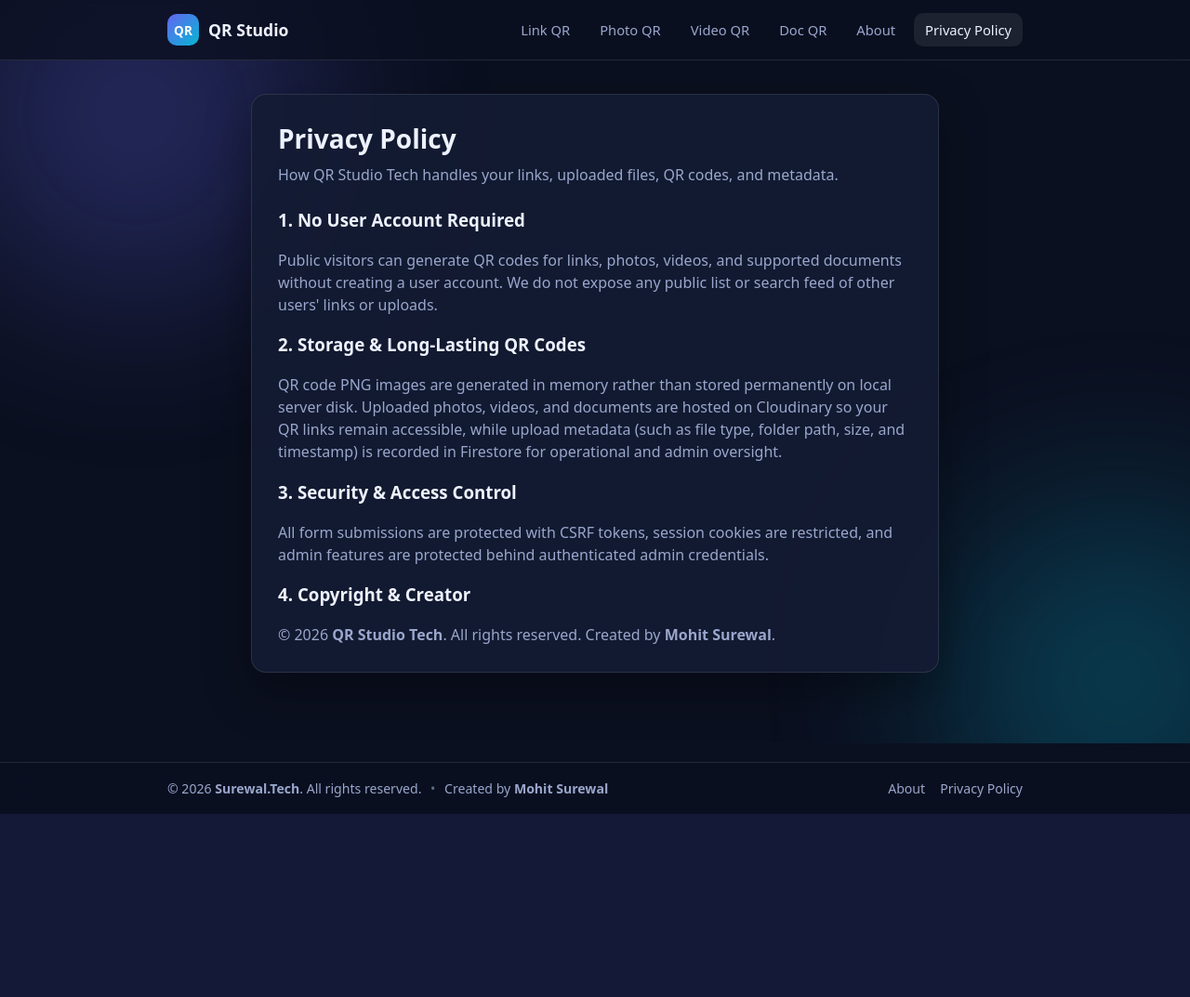
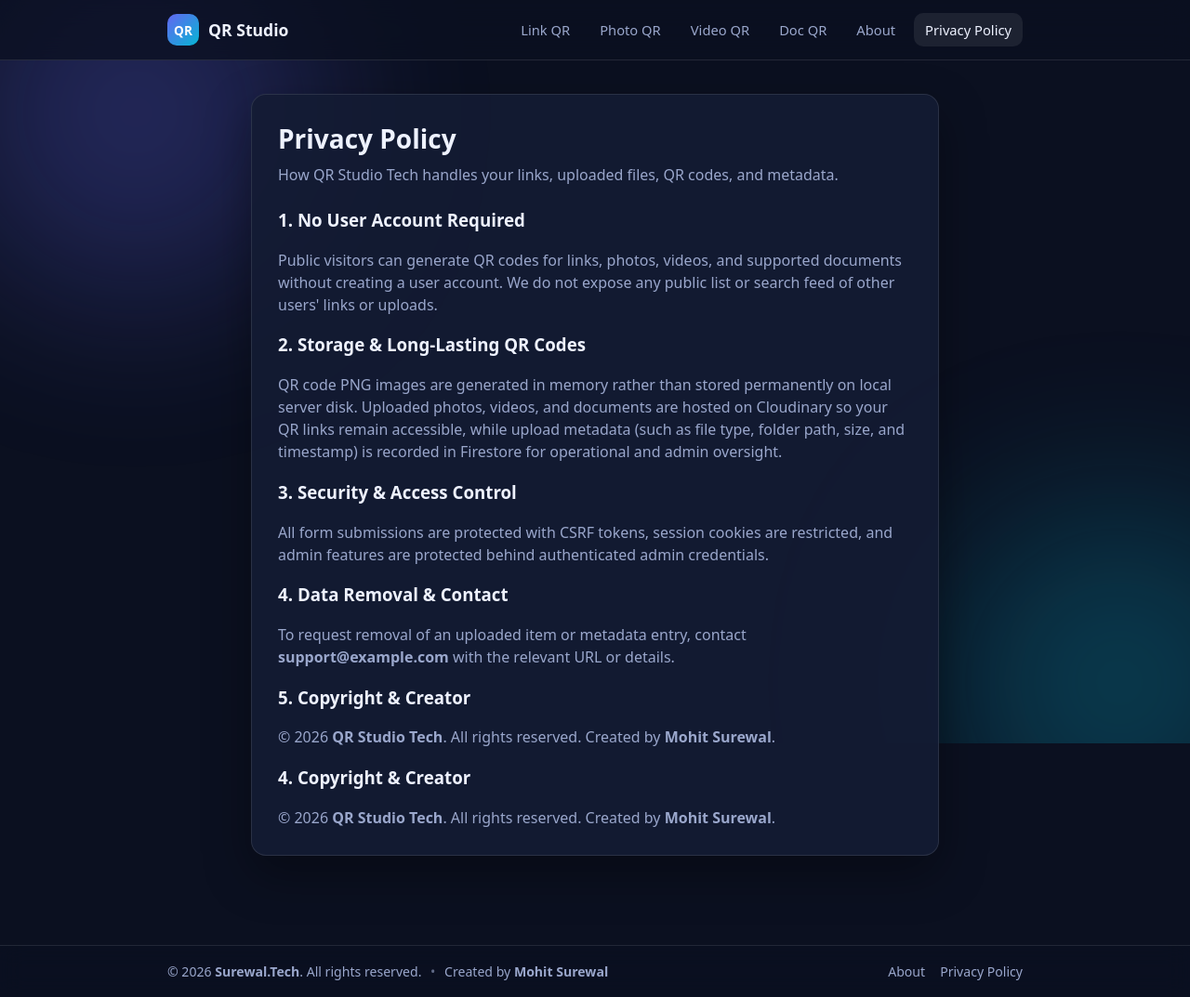
Before and after one commit to MohitSurewal/QR--Code-Generator, a Flask app: page /privacy in a window 1280 px wide. Shown: the whole page at 93% size. Before the commit the page ends 876 px from the top, so only its background shows below. Run offline with Flask 3, Linux system fonts and the light colour scheme; some libraries are stand-ins or nearby versions.

Commit message:
Update privacy policy content and structure

```diff
--- a/templates/privacy.html
+++ b/templates/privacy.html
@@ -30,6 +30,20 @@
     </p>
   </div>
 
+  <div class="field">
+    <h3>4. Data Removal &amp; Contact</h3>
+    <p class="subtitle" style="margin: 6px 0 0;">
+      To request removal of an uploaded item or metadata entry, contact <strong>{{ contact_email }}</strong> with the relevant URL or details.
+    </p>
+  </div>
+
+  <div class="field" style="margin-bottom: 0;">
+    <h3>5. Copyright &amp; Creator</h3>
+    <p class="subtitle" style="margin: 6px 0 0;">
+      &copy; 2026 <strong>QR Studio Tech</strong>. All rights reserved. Created by <strong>Mohit Surewal</strong>.
+    </p>
+  </div>
+
   <div class="field" style="margin-bottom: 0;">
     <h3>4. Copyright &amp; Creator</h3>
     <p class="subtitle" style="margin: 6px 0 0;">
```
